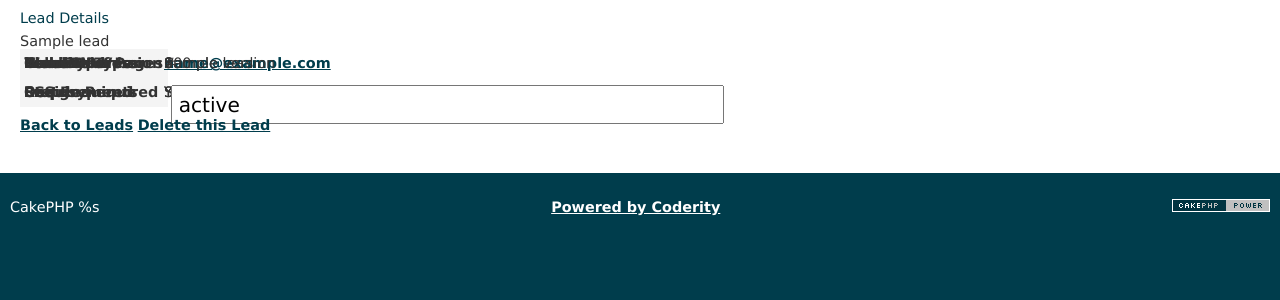
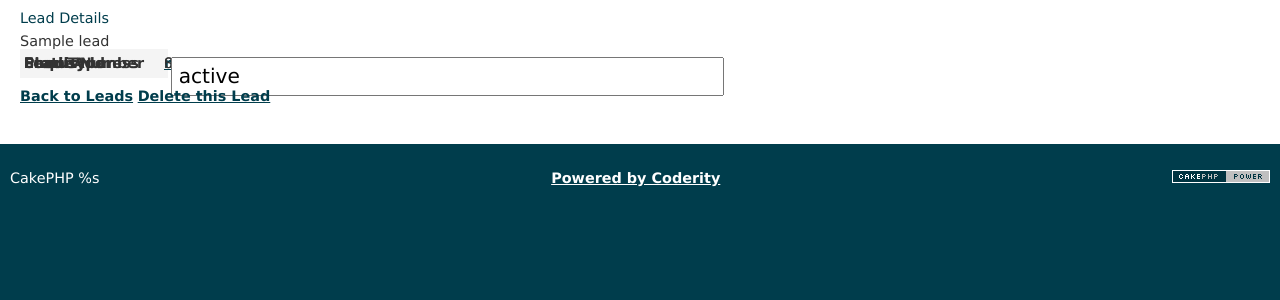
Before and after one commit to squawk/app, a CakePHP app: the page made by app/View/Leads/admin_view.ctp in a window 1280 px wide. Shown: the part 47-347 px from the top of the page. Run offline with PHP 8.4 and a stand-in for CakePHP, Linux system fonts and the light colour scheme; the template is opened without the code that fills it: most values are stand-ins (such as "Sample title", 1, 10 or a date in 2020); form fields are guessed from the names that the template uses; data that the repository does not hold is empty; some libraries are stand-ins or nearby versions.

Commit message:
tmp directories added and improved leads view page

```diff
--- a/app/View/Leads/admin_view.ctp
+++ b/app/View/Leads/admin_view.ctp
@@ -5,11 +5,8 @@
 </div>
 
 <div class="panel panel-default">
-	<?php $name = trim($lead['Lead']['name']); ?>
 	<div class="panel-heading">
-		<?php if(!empty($name)) : ?>
-			<?php echo $lead['Lead']['name']; ?>
-		<?php endif; ?>
+		<?php echo $lead['Lead']['name']; ?>
 	</div>
 	<div class="panel-body">
 	<?php echo $this->Form->create();?>
@@ -32,48 +29,6 @@
 			<dl class="dl-horizontal">
 				<dt><?php echo __('Phone Number'); ?><dt>
 				<dd><?php echo $lead['Lead']['phone']; ?><dd>
-			</dl>
-		<?php endif; ?>
-
-		<?php if(!empty($lead['Lead']['version'])) : ?>
-			<dl class="dl-horizontal">
-				<dt><?php echo __('CakePHP Version'); ?><dt>
-				<dd><?php echo $lead['Lead']['version']; ?><dd>
-			</dl>
-		<?php endif; ?>
-
-		<?php if(!empty($lead['Lead']['website_type'])) : ?>
-			<dl class="dl-horizontal">
-				<dt><?php echo __('Website Type'); ?><dt>
-				<dd><?php echo $lead['Lead']['website_type']; ?><dd>
-			</dl>
-		<?php endif; ?>
-
-		<?php if(!empty($lead['Lead']['pages'])) : ?>
-			<dl class="dl-horizontal">
-				<dt><?php echo __('Number of Pages'); ?><dt>
-				<dd><?php echo $lead['Lead']['pages']; ?><dd>
-			</dl>
-		<?php endif; ?>
-
-		<?php if(!empty($lead['Lead']['requirements'])) : ?>
-			<dl class="dl-horizontal">
-				<dt><?php echo __('Website Requirements'); ?><dt>
-				<dd><?php echo $lead['Lead']['requirements']; ?><dd>
-			</dl>
-		<?php endif; ?>
-
-		<?php if(!empty($lead['Lead']['design'])) : ?>
-			<dl class="dl-horizontal">
-				<dt><?php echo __('Design Required'); ?><dt>
-				<dd><?php echo __('Yes'); ?><dd>
-			</dl>
-		<?php endif; ?>
-
-		<?php if(!empty($lead['Lead']['css'])) : ?>
-			<dl class="dl-horizontal">
-				<dt><?php echo __('CSS Required'); ?><dt>
-				<dd><?php echo __('Yes'); ?><dd>
 			</dl>
 		<?php endif; ?>
 
```
Also changed, not shown: 6 other files.
